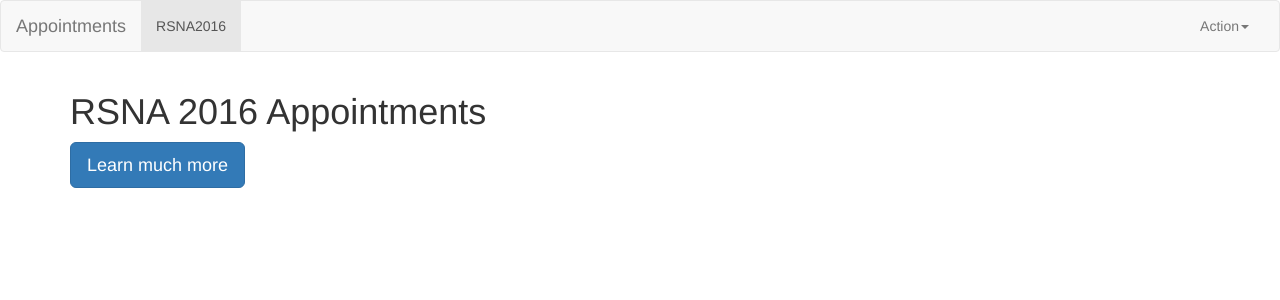
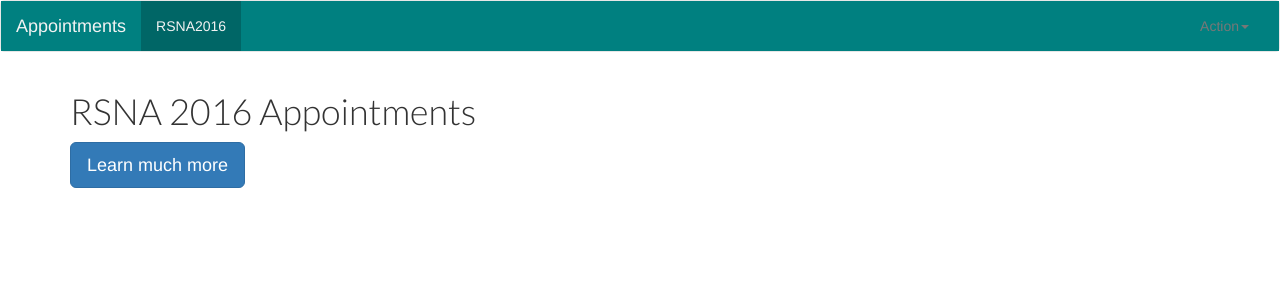
Before and after one commit to meknielsen/DemoApp, a Node project: template views/homepage.pug in a window 1280 px wide. Shown: the top 300 px of the page. Run offline with Node 20 templates, Linux system fonts and the light colour scheme; the template is opened without the code that fills it, so the values that code supplies are empty.

Commit message:
Styles updated

```diff
--- a/views/start_layout.pug
+++ b/views/start_layout.pug
@@ -1,10 +1,12 @@
 doctype
 html
  head
+  meta(name='viewport', content='width=device-width, initial-scale=1')
   title=devTest
   script(src="js/dependencies/jquery.min.js")
   script(src="js/bootstrap.min.js")
   link(rel='stylesheet', type='text/css', href='styles/bootstrap.min.css')
+  link(rel='stylesheet', type='text/css', href='styles/styles.css')
   block head
  body
   #content
```
